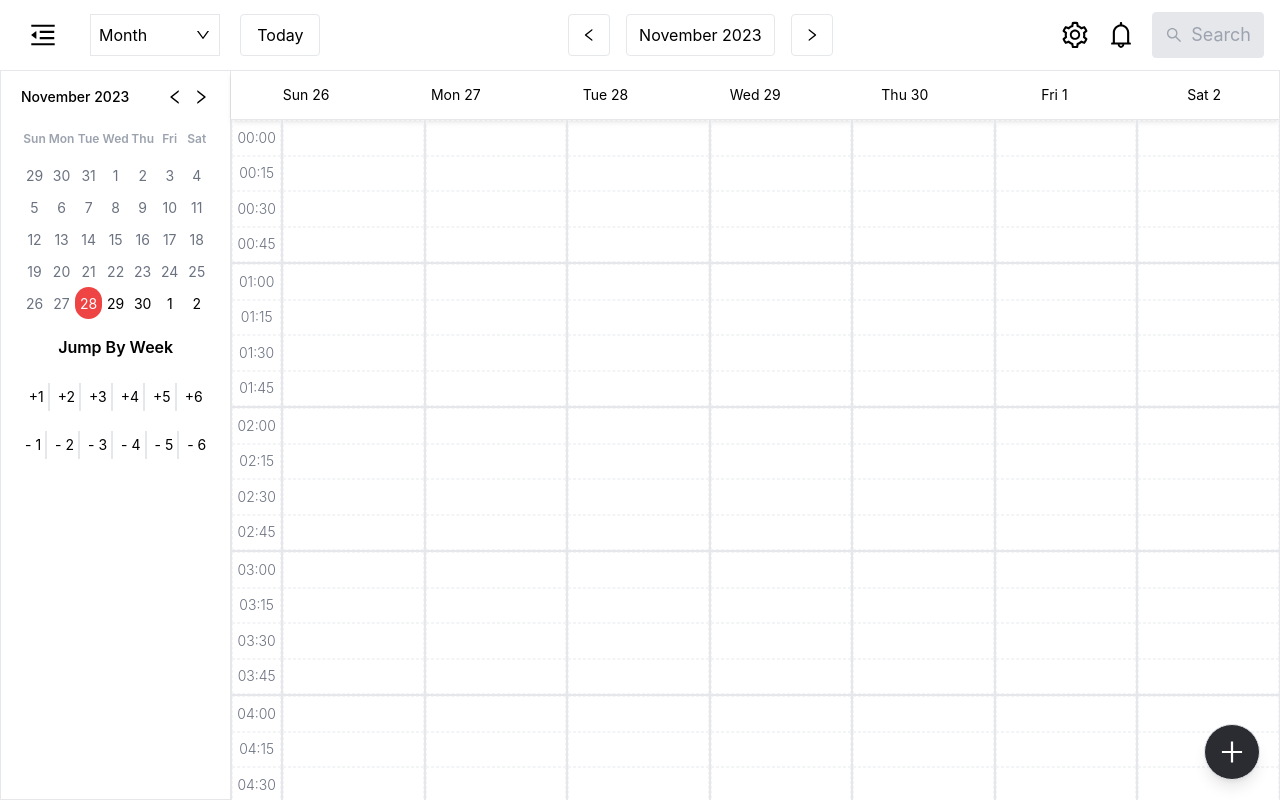
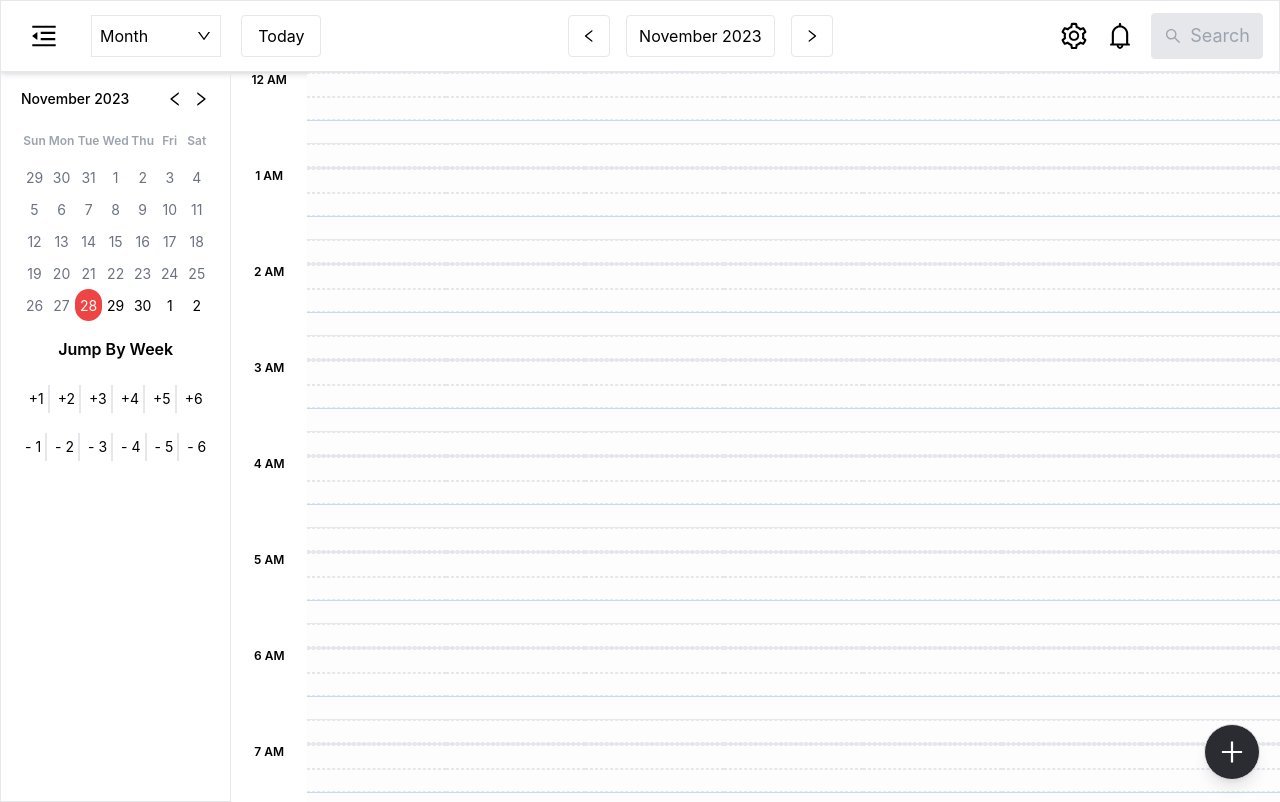
Before and after one commit to layan2k/calender-main, a React (Vite) app: page / in a window 1280 px wide. Built offline with nearby package versions, Linux system fonts and the light colour scheme.

Commit message:
Day Init

```diff
--- a/src/App.css
+++ b/src/App.css
@@ -10,6 +10,7 @@ body {
   scroll-behavior: smooth;
   height: 100vh;
   overflow: hidden;
+  user-select: none;
 }
 
 .monthCalender {
--- a/src/App.jsx
+++ b/src/App.jsx
@@ -10,6 +10,7 @@ import GlobalContext from './context/GlobalContext'
 import EventModal from './components/EventModal'
 import AddButton from './components/AddButton'
 import Week from './components/Week'
+import DayCalender from './components/DayCalender'
 
 
 function App() {
@@ -32,7 +33,8 @@ function App() {
             <Sidebar />
           }
           {/* <Month month = {currentMonth} /> */}
-          <Week />
+          {/* <Week /> */}
+          <DayCalender />
         </div>
         <AddButton />
       </div>
--- a/src/components/CalenderHeader.jsx
+++ b/src/components/CalenderHeader.jsx
@@ -28,7 +28,7 @@ const CalenderHeader = () => {
 
 
 return (
-    <header className="px-4 py-3 flex items-center justify-between">
+    <header className="px-4 py-3 flex items-center justify-between border shadow-md border-b-gray-200">
         <div className="flex items-center justify-center">
         <div className=' cursor-pointer rounded py-2 px-3 mr-5 text-3xl' onClick={handleSideCalender}>
             {showSideCalender ? <AiOutlineMenuFold/> : <AiOutlineMenuUnfold />}
--- /dev/null
+++ b/src/components/DayCalender.jsx
@@ -0,0 +1,46 @@
+import { useState } from "react"
+import { getQuartoHourBlocks, getWeekHours } from "../util"
+import HourDay from "./HourDay"
+
+
+const DayCalender = () => {
+    const [currentHours, setCurrentHours] = useState(getQuartoHourBlocks())
+    const [currentStartDate, setCurrentStartDate] = useState(getWeekHours())
+    return (
+        <div className="flex flex-1 overflow-y-scroll ">
+            {/* left */}
+            <div className="">
+                {/*Side Bar With hours  */}
+                <div className='flex flex-col'>
+                    <div className='grid grid-cols-1 grid-rows-96 '>
+                        {currentHours.map((item, kee) => (
+                            <div className="grid grid-cols-1 grid-rows-4 h-24 " key={kee}>
+                                {item.map((hrs, kd) => (
+                                    <div className={`flex justify-center items-start cursor-pointer text-xs px-5 font-semibold text-black `} key={kd} >
+                                        {kd === 0 ? hrs : " "}
+                                    </div>
+                                ))}
+                            </div>
+                        ))}
+                    </div>
+                </div>
+            </div>
+
+            {/* Right */}
+            {/* Hours In a Day */}
+            <div className="grid grid-cols-7 grid-rows-96 flex-1" >
+                {currentStartDate.map((week, ind) => (
+                    <div key={ind}>
+                        {week.map((hour, idl) => (
+                            <span key={idl}>
+                                <HourDay hour={hour} />
+                            </span>
+                        ))}
+                    </div>
+                ))}
+            </div>
+        </div>
+    )
+}
+
+export default DayCalender
--- a/src/components/Hour.jsx
+++ b/src/components/Hour.jsx
@@ -1,11 +1,11 @@
 /* eslint-disable react/prop-types */
 
 
-const Hour = ({hour}) => {
+const Hour = ({ hour }) => {
     return (
         <div className='border border-gray-200 grid grid-cols-1 grid-rows-4 h-36'>
             {hour.map((quarter, idk) => (
-            <div className="flex justify-center items-center border border-dashed border-gray-100 cursor-pointer" key={idk}>
+                <div className={`flex justify-center items-center border border-gray-100 cursor-pointer ${idk === 2 ? 'border-t-blue-200 border-solid': "border-dashed"}`} key={idk}>
                     {" "}
                 </div>
             ))}
--- /dev/null
+++ b/src/components/HourDay.jsx
@@ -0,0 +1,16 @@
+/* eslint-disable react/prop-types */
+
+
+const HourDay = ({hour}) => {
+    return (
+        <div className='border border-gray-200 border-r-0 border-l-0 grid grid-cols-1 grid-rows-4 h-24' >
+            {hour.map((quarter, idk) => (
+                <div className={`flex justify-center items-center border-r-0 border-l-0 border border-gray-200 cursor-pointer  ${idk === 2 ? 'border-t-blue-200 border-solid': "border-dashed"}`} style={{"background": "#fdfdfd"}} key={idk}>
+                    {" "}
+                </div>
+            ))}
+        </div>
+    )
+}
+
+export default HourDay
--- a/src/components/MonthDays.jsx
+++ /dev/null
@@ -1,9 +0,0 @@
-
-
-const MonthDays = () => {
-return (
-    <div>MonthDays</div>
-)
-}
-
-export default MonthDays
--- a/src/components/Week.jsx
+++ b/src/components/Week.jsx
@@ -1,6 +1,6 @@
 /* eslint-disable react/prop-types */
 import { useState } from 'react'
-import {  getMonth, getQuartoHourBlocks, getWeekHours, getWeekOfMonth } from '../util'
+import { getMonth, getQuartoHourBlocks, getWeekHours, getWeekOfMonth } from '../util'
 import { useContext } from 'react'
 import GlobalContext from '../context/GlobalContext'
 import { useEffect } from 'react'
@@ -21,8 +21,10 @@ const Week = () => {
 
   return (
     <div className='flex flex-1'>
+      <div className='flex flex-col flex-1'>
+
+        <div>
           {/* Header with Weekdays */}
-    <div className='flex flex-col flex-1'>
           <div className="grid grid-cols-7 grid-rows-1 py-4 border border-l-0 border-b-0 shadow-md">
             {currentMonth[ourDaySelectedWeek].map((day, i) => (
               <span key={i} className='text-sm text-center flex items-center justify-center h-4'>
@@ -30,20 +32,18 @@ const Week = () => {
               </span>
             ))}
           </div>
+        </div>
 
         <div className="flex flex-1 overflow-y-scroll">
 
           {/*Side Bar With hours  */}
           <div className='flex flex-col'>
-        {/* <div className="p-4 border text-xs border-r-0  text-gray-500 shadow-inner">
-          Time :
-        </div> */}
             <div className='grid grid-cols-1 grid-rows-96 '>
               {currentHours.map((item, kee) => (
-            <div className="border border-gray-200 grid grid-cols-1 grid-rows-4 h-36 " key={kee}>
+                <div className="grid grid-cols-1 grid-rows-4 h-36 " key={kee}>
                   {item.map((hrs, kd) => (
-                <div className='flex justify-center items-center border border-dashed border-gray-100 cursor-pointer text-sm px-1 font-light text-gray-500' key={kd}>
-                  { hrs}
+                    <div className={`flex justify-center items-start cursor-pointer text-xs px-3 font-semibold text-black `} key={kd} >
+                      {kd === 0 ? hrs : " "}
                     </div>
                   ))}
                 </div>
--- a/src/util.js
+++ b/src/util.js
@@ -58,7 +58,7 @@ return weekHours;
 };
 
 
-export function getQuartoHourBlocks(selectedDate = dayjs().date()) {
+export function getQuartoHourBlocks(selectedDate = dayjs().startOf('day')) {
 
     const hoursArray = [];
 
@@ -73,7 +73,7 @@ const startDate = dayjs(selectedDate).startOf('day');
         // Loop through 4 intervals per hour (60 minutes / 15 minutes)
         for (let j = 0; j < 4; j++) {
             const currentInterval = currentHour.add(j * 15, 'minutes');
-    const formattedInterval = currentInterval.format('HH:mm');
+            const formattedInterval = currentInterval.format('h A');
             hourArray.push(formattedInterval);
         }
 
@@ -84,8 +84,23 @@ const startDate = dayjs(selectedDate).startOf('day');
     return hoursArray;
 }
 
+export function getHourBlocks(selectedDate = dayjs().startOf('day')) {
+    const hoursArray = [];
+    // Loop through each hour for a single day (24 hours)
+    for (let i = 0; i < 24; i++) {
+        const currentHour = selectedDate.add(i, 'hours');
 
+        // Use map to generate 4 intervals per hour (15 minutes each)
+        const hourArray = Array.from({ length: 4 }, (_, j) => {
+            const currentInterval = currentHour.add(j * 15, 'minutes');
+            return currentInterval.format('h A');
+        });
 
+        // Add the array for the current hour to the main array
+        hoursArray.push(hourArray);
+    }
+    return hoursArray;
+}
 
 
 export const getWeekOfMonth = (selectedDate) => {
```
Lines whose indentation alone changed are shown as unchanged.
